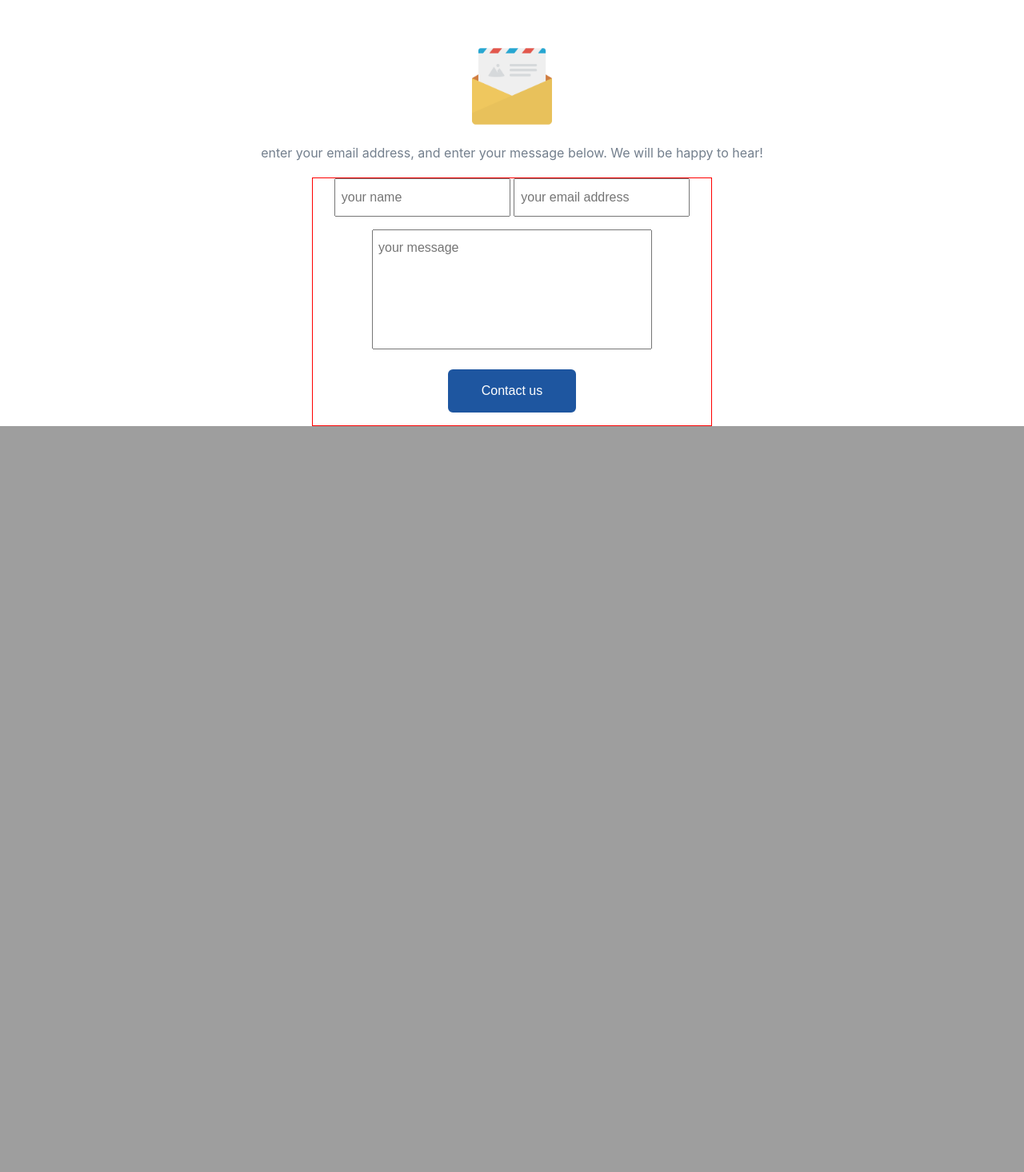
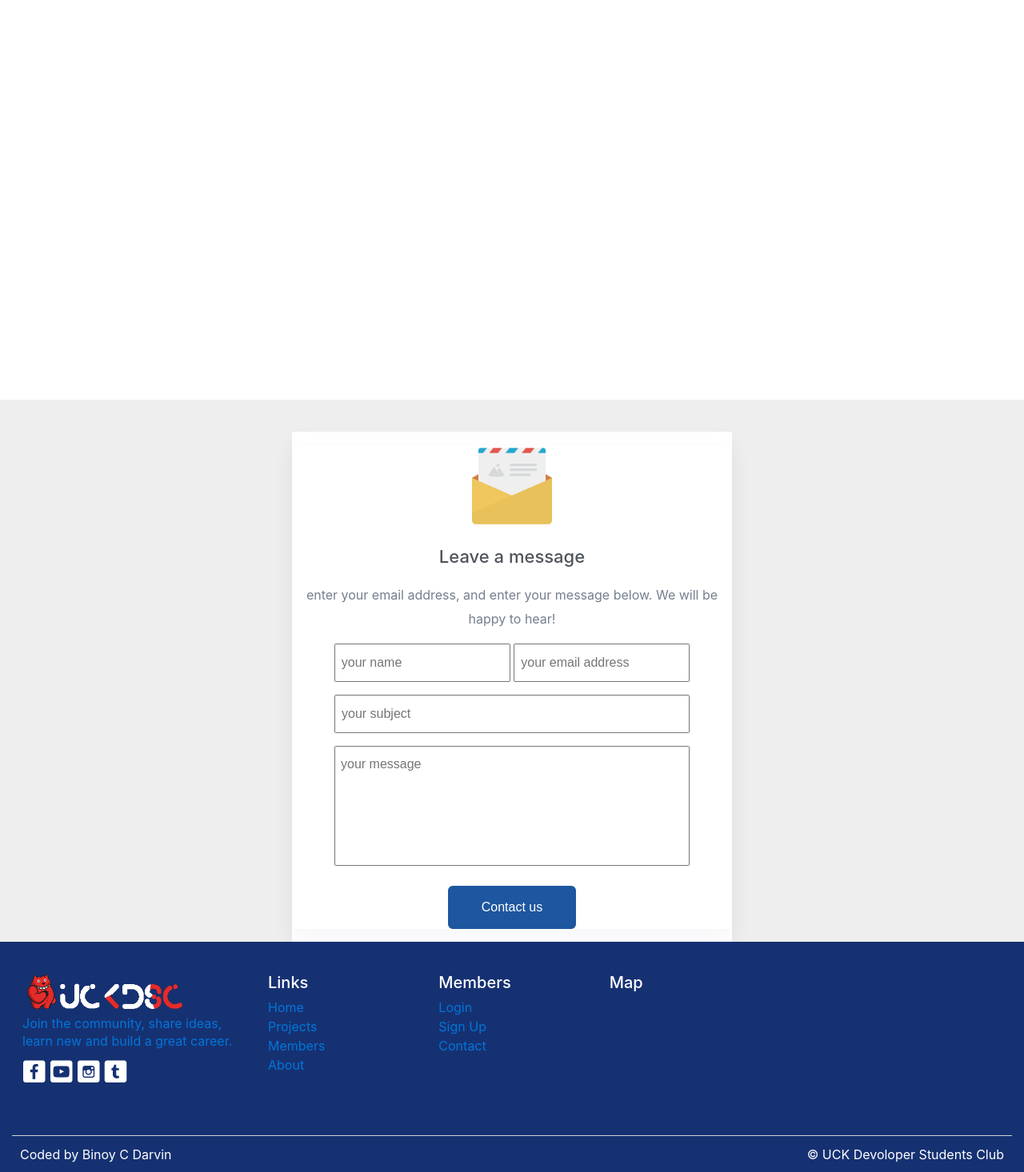
Before and after one commit to BinoyDarvin/uckdsc.in, a PHP site: page /contact.html in a window 1280 px wide. Shown: the part 638-2104 px from the top of the page at 80% size. Before the commit the page ends 1171 px from the top, so only its background shows below. Run offline with PHP 8.4, Linux system fonts and the light colour scheme; some libraries are stand-ins or nearby versions; some web fonts are replaced; grey boxes are pictures that could not be loaded.

Commit message:
more edit in contact page

```diff
--- a/contact.html
+++ b/contact.html
@@ -108,23 +108,54 @@
 
 <!--container for bootstrap-->
         <div class="container-fluid">
-<!--first section-->
-            <div class="row section-one">
-            <div class="col-12">
+<!--section one-->
+            <div class="section-one">
+            <div class="row">
+                <div class="col-6">
+                </div>
+                <div class="col-6">
+
+                </div>
+
+                </div>
+
+
+            </div>
+
+
+<!--end of section one-->
+
+
+
+
+
+
+
+
+<!--section two-->
+            <div class="row section-two">
+                <div class="pods">
+            <div class="col-12 pods">
+
                 <figure></figure>
+                <h3>Leave a message</h3>
                 <p>enter your email address, and enter your message below. We will be happy to hear!</p>
-                </div>
+
             <form action="" method="post" class="contact-form">
-                <p> <input type="text" name="name" placeholder="your name">
-                    <input type="email" name="email" placeholder="your email address">
+                <p> <input type="text" name="name" placeholder="your name" class="conflict">
+                    <input type="email" name="email" placeholder="your email address" class="conflict">
 
                 </p>
+                <p><input type="text" placeholder="your subject" name="subject" class="input-subject"></p>
                 <p><textarea name="message" placeholder="your message"></textarea></p>
                 <p><input type="button" name="submit" value="Contact us" class="casual-button"></p>
 
                 </form>
+                </div>
+                    </div>
             </div>
-<!--end of section one-->
+<!--end of section two-->
+
 
 
 
@@ -132,6 +163,96 @@
         </div>
 <!--end of container-->
 
+<!--footer-->
+            <footer class="container-fluid">
+        <div class="row row-1">
+            <div class="col-md-3 footer-first-sec">
+                <img src="src/img/icon/logo/logo.png">
+                <p>Join the community, share ideas, learn new and build a great career. </p>
+                <ul class="social-icon-footer-container">
+                    <a href="#" class="social-links">
+                        <li class="social-icon-footer" style="font-family: social-font-icon" onclick="location.href='http://facebook.com/uckdsc';">M</li>
+                    </a>
+                    <a href="#" class="social-links">
+                        <li class="social-icon-footer" style="font-family: social-font-icon">V</li>
+                    </a>
+                    <a href="#" class="social-links">
+                        <li class="social-icon-footer" style="font-family: social-font-icon">P</li>
+                    </a>
+                    <a href="#" class="social-links">
+                        <li class="social-icon-footer" style="font-family: social-font-icon">T</li>
+                    </a>
+                </ul>
+
+            </div>
+            <div class="col-md-2">
+                <div class="footer-heads">
+                    <h5>Links</h5>
+                    <ul>
+                        <li class="footer-links">
+                            <a href="#">Home</a>
+                        </li>
+                        <li class="footer-links">
+                            <a href="#">Projects</a>
+                        </li>
+                        <li class="footer-links">
+                            <a href="#">Members</a>
+                        </li>
+                        <li class="footer-links">
+                            <a href="#">About</a>
+                        </li>
+                    </ul>
+
+                </div>
+
+            </div>
+            <div class="col-md-2">
+                <div class="footer-heads">
+                    <h5>Members</h5>
+                    <ul>
+                        <li class="footer-links">
+                            <a href="#">Login</a>
+                        </li>
+                        <li class="footer-links">
+                            <a href="#">Sign Up</a>
+                        </li>
+                        <li class="footer-links">
+                            <a href="./contact.html">Contact</a>
+                        </li>
+
+
+                    </ul>
+
+                </div>
+
+            </div>
+            <div class="col-md-5">
+                <h5>Map</h5>
+                <iframe src="https://www.google.com/maps/embed?pb=!1m18!1m12!1m3!1d3945.3292030314656!2d76.88228941526263!3d8.56430939384408!2m3!1f0!2f0!3f0!3m2!1i1024!2i768!4f13.1!3m3!1m2!1s0x3b05bee2c53009c5%3A0x6510861b288460a1!2sUniversity+College+of+Engineering!5e0!3m2!1sen!2sin!4v1515849366815"
+                    width="90%" height="70%" frameborder="0" style="border:0" allowfullscreen></iframe>
+            </div>
+
+
+
+
+
+        </div>
+        <!--end of row1-->
+        <hr>
+        <div class="row last-text">
+            <div class="col-md-6 dev">Coded by Binoy C Darvin</div>
+            <div class="col-md-6 dsc">&copy; UCK Devoloper Students Club</div>
+
+
+
+
+        </div>
+
+
+
+
+    </footer>
+    <!--end of footer-->
 
 
     </body>
--- a/style/contact/style.css
+++ b/style/contact/style.css
@@ -255,17 +255,43 @@
 }
 
 
-/*-----------------
+/*----------------
 SECTION ONE STYLES
-------------------*/
+-----------------*/
 .section-one{
-    text-align: center;
-    padding-top: 40px;
+    width: 100%;
+    height: 500px;
 }
 
 
 
-.section-one figure{
+
+
+
+
+
+
+
+
+
+
+
+
+
+
+
+/*-----------------
+SECTION TWO STYLES
+------------------*/
+.section-two{
+    text-align: center;
+    padding-top: 40px;
+    background: #eee;
+}
+
+
+
+.section-two figure{
     background: url(../../src/img/contact/mail/letter.png) no-repeat;
     background-size: 100px;
     width: 100%;
@@ -279,18 +305,19 @@
 .contact-form{
     width: 500px;
     margin: auto;
-    border: 1px solid red;
+
 
 }
 
 
-.contact-form input[type=email],.contact-form input[type=text]{
+.contact-form .conflict{
     width: 220px;
     padding:7px;
+
 }
 
 .contact-form textarea{
-    width: 350px;
+    width: 444px;
     height: 150px;
     resize: none;
     padding:7px;
@@ -299,3 +326,107 @@
 .contact-form input[type=button]{
    cursor: pointer;
 }
+
+.contact-form .input-subject{
+    width: 444px;
+    padding: 7px;
+
+}
+/*pod*/
+.pods {
+    width: 550px;
+    box-shadow: 0 9px 20px 0 rgba(153, 170, 181, .1);
+    background-color: #fff;
+    margin: auto;
+}
+.pods h3{
+    margin: 26px auto 21px auto;
+}
+
+
+
+
+/*---------------------
+footer styles
+-----------------------*/
+
+footer {
+
+    background: #163172;
+    color: white;
+}
+
+footer .row-1 {
+    height: 100%;
+    padding-top: 40px;
+
+}
+
+footer .row-1 p {
+    line-height: 22px;
+    color: #0275d8;
+
+
+}
+
+
+.footer-first-sec img {
+    width: 200px;
+    margin-left: 13px;
+}
+
+.footer-first-sec p {
+    padding: 7px 13px;
+    text-align: left;
+}
+
+/*social icons*/
+
+.social-icon-footer-container {
+    text-decoration: none;
+    list-style-type: none;
+    padding: 0;
+    display: inline-block;
+    margin: 0;
+    margin-top: -45px;
+    margin-left: 13px;
+
+
+}
+
+.social-icon-footer-container a {
+    color: white;
+}
+
+.social-icon-footer-container li {
+    display: inline-block;
+    font-size: 40px;
+}
+
+.footer-heads ul li {
+    list-style-type: none;
+    padding: 0;
+    margin: 0;
+}
+
+.footer-heads ul {
+    padding: 0;
+}
+
+
+footer hr {
+    background-color: #eee;
+}
+
+.last-text {
+    margin-top: -15px;
+    padding: 10px;
+}
+
+.last-text .dev {
+    text-align: left;
+}
+
+.last-text .dsc {
+    text-align: right;
+}
```
Also changed, not shown: src/img/contact/cosmo/Cosmos.svg (added).
